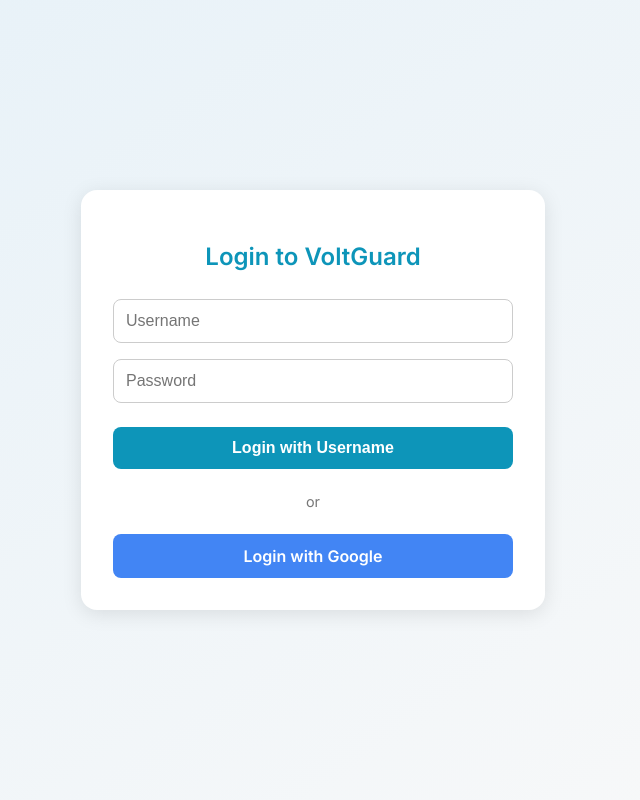
After one commit to FortuneDayZ/VoltGuard, a Flask app: template templates/login.html in a window 1280 px wide. The commit adds this page. Shown: the whole page, without its empty margins (327-967 px from the left). Run offline with Flask 3, Linux system fonts and the light colour scheme; the template is opened without the code that fills it, so the values that code supplies are empty.

Commit message:
Adding Login + Logout and authentication via Auth0

```diff
--- a/main.py
+++ b/main.py
@@ -3,42 +3,91 @@ import os
 from langchain_groq import ChatGroq
 from langchain_core.output_parsers import StrOutputParser
 from langchain_community.document_loaders import TextLoader
-
+from flask import Flask, redirect, session, render_template, url_for
+from authlib.integrations.flask_client import OAuth
 
 # model setup
 
 load_dotenv()
-api_key : str  = os.getenv('key')
-model: str ="deepseek-r1-distill-llama-70b"
-deepseek = ChatGroq(api_key=api_key, model_name = model)
+api_key: str  = os.getenv('key')
+model: str     = "deepseek-r1-distill-llama-70b"
+deepseek      = ChatGroq(api_key=api_key, model_name=model)
 
 # Getting only result from the model
 
-parser = StrOutputParser()
-deepseek_chain = deepseek|parser
+parser         = StrOutputParser()
+deepseek_chain = deepseek | parser
 # result: str = deepseek_chain.invoke('what is a bot')
 # print(result)
 
 
-# Loading and Spliting data in chunks
-loader = TextLoader('data.txt',encoding = 'utf-8')
-data = loader.load()
+# Loading and Splitting data in chunks
+loader = TextLoader('data.txt', encoding='utf-8')
+data   = loader.load()
 # print(data)
 
 
 # Define the function of the chatbot
-template = ("""
+template = """
 You are AI-powered chatbot designed to provide
 information and assistance for people
 based on the context provided to you only.
 Don't in any way make things up.
 Context:{context}
 Question:{question}
-""")
+"""
 
-question : str = 'What is pdf parsing'
-template = template.format(context = data,question = 'What is pdf parsing')
+question: str = 'What is pdf parsing'
+template = template.format(context=data, question=question)
 # print(template)
 
 answer = deepseek_chain.invoke(template)
 print(answer)
+
+
+# Auth0 setup
+app = Flask(__name__)
+app.secret_key = os.getenv('FLASK_SECRET')
+
+app.config['AUTH0_CLIENT_ID']     = os.getenv('AUTH0_CLIENT_ID')
+app.config['AUTH0_CLIENT_SECRET'] = os.getenv('AUTH0_CLIENT_SECRET')
+app.config['AUTH0_DOMAIN']        = os.getenv('AUTH0_DOMAIN')
+app.config['AUTH0_CALLBACK_URL']  = os.getenv('AUTH0_CALLBACK_URL')
+app.config['AUTH0_AUDIENCE']      = f"https://{app.config['AUTH0_DOMAIN']}/userinfo"
+
+oauth = OAuth(app)
+oauth.register(
+    'auth0',
+    client_id=app.config['AUTH0_CLIENT_ID'],
+    client_secret=app.config['AUTH0_CLIENT_SECRET'],
+    server_metadata_url=f"https://{app.config['AUTH0_DOMAIN']}/.well-known/openid-configuration",
+    client_kwargs={'scope': 'openid profile email'}
+)
+
+# Auth0 routes
+@app.route('/')
+def home():
+    user = session.get('user')
+    return render_template('index.html', user=user)
+
+@app.route('/login')
+def login():
+    return oauth.auth0.authorize_redirect(
+        redirect_uri=app.config['AUTH0_CALLBACK_URL'],
+        scope='openid profile email',
+        prompt='login'
+    )
+
+@app.route('/callback')
+def callback():
+    token = oauth.auth0.authorize_access_token()
+    session['user'] = token.get('userinfo') or token
+    return redirect('/')
+
+@app.route('/logout')
+def logout():
+    session.clear()
+    return redirect(url_for('home'))
+
+if __name__ == '__main__':
+    app.run(host='127.0.0.1', port=5000, debug=True)
--- a/templates/index.html
+++ b/templates/index.html
@@ -198,7 +198,11 @@ select:hover {
   <header>
     <h1>VoltGuard</h1>
     <nav>
-      <a href="#">Login</a>
+      {% if user %}
+        <a href="/logout">Logout</a>
+      {% else %}
+        <a href="/login">Login</a>
+      {% endif %}
       <a href="#">Map</a>
       <a href="#">Advice</a>
     </nav>
--- /dev/null
+++ b/templates/login.html
@@ -0,0 +1,93 @@
+<!DOCTYPE html>
+<html lang="en">
+<head>
+  <meta charset="UTF-8">
+  <title>Login - VoltGuard</title>
+  <link href="https://fonts.googleapis.com/css2?family=Inter:wght@400;600&display=swap" rel="stylesheet">
+  <style>
+    body {
+      font-family: 'Inter', sans-serif;
+      background: linear-gradient(145deg, #e6f1f8, #f9f9f9);
+      display: flex;
+      justify-content: center;
+      align-items: center;
+      height: 100vh;
+      margin: 0;
+    }
+    .login-container {
+      background: white;
+      padding: 2rem;
+      border-radius: 16px;
+      box-shadow: 0 4px 20px rgba(0,0,0,0.1);
+      width: 100%;
+      max-width: 400px;
+    }
+    h2 {
+      text-align: center;
+      color: #0d95b9;
+    }
+    form {
+      display: flex;
+      flex-direction: column;
+    }
+    input {
+      margin: 0.5rem 0;
+      padding: 0.75rem;
+      border-radius: 8px;
+      border: 1px solid #ccc;
+      font-size: 1rem;
+    }
+    button {
+      background-color: #0d95b9;
+      color: white;
+      font-weight: 600;
+      padding: 0.75rem;
+      border: none;
+      border-radius: 8px;
+      margin-top: 1rem;
+      cursor: pointer;
+      font-size: 1rem;
+    }
+    button:hover {
+      background-color: #0b7fa1;
+    }
+    .divider {
+      text-align: center;
+      margin: 1.5rem 0;
+      color: #777;
+      font-size: 0.9rem;
+    }
+    a.google-button {
+      display: block;
+      text-align: center;
+      background-color: #4285F4;
+      color: white;
+      font-weight: 600;
+      padding: 0.75rem;
+      border-radius: 8px;
+      text-decoration: none;
+      font-size: 1rem;
+    }
+    a.google-button:hover {
+      background-color: #3367D6;
+    }
+  </style>
+</head>
+<body>
+
+<div class="login-container">
+  <h2>Login to VoltGuard</h2>
+
+  <form method="POST" action="/login/manual">
+    <input type="text" name="username" placeholder="Username" required>
+    <input type="password" name="password" placeholder="Password" required>
+    <button type="submit">Login with Username</button>
+  </form>
+
+  <div class="divider">or</div>
+
+  <a href="/login/auth0" class="google-button">Login with Google</a>
+</div>
+
+</body>
+</html>
```
Also changed, not shown: 2 other files.
